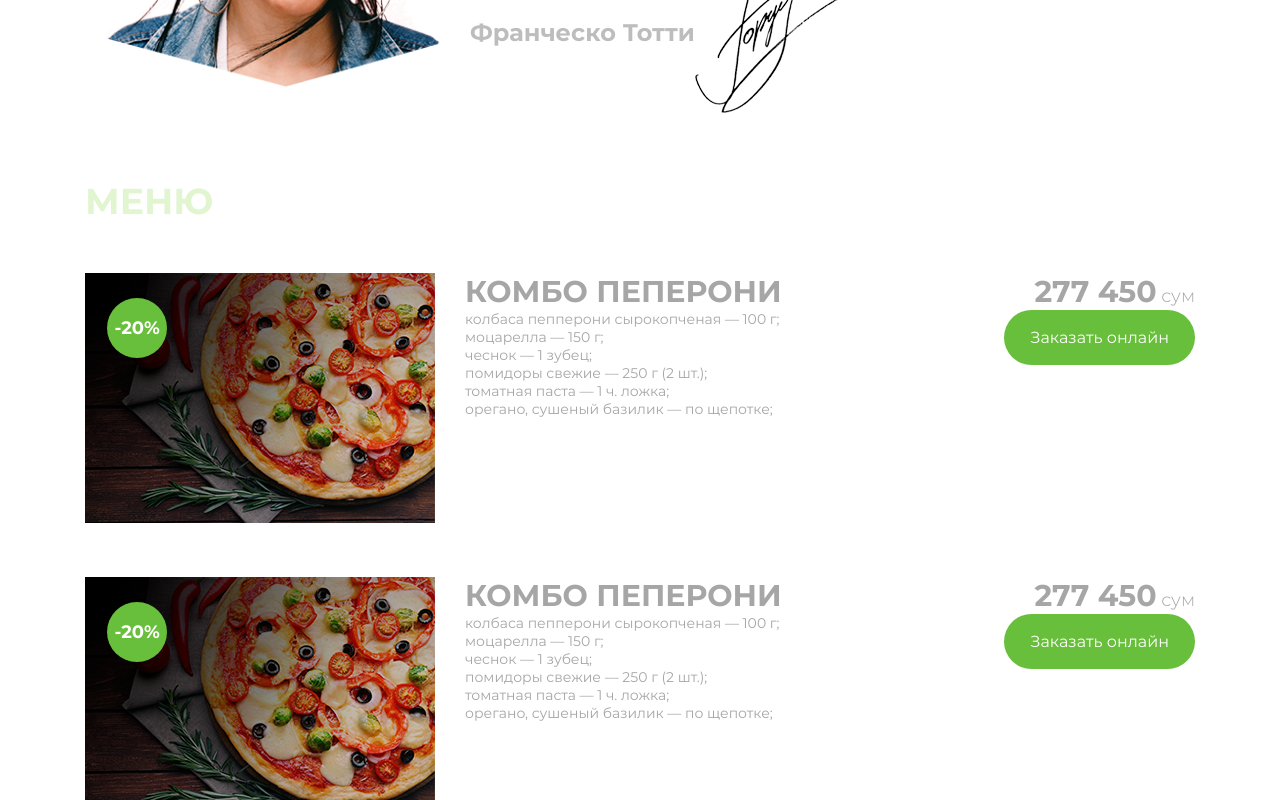
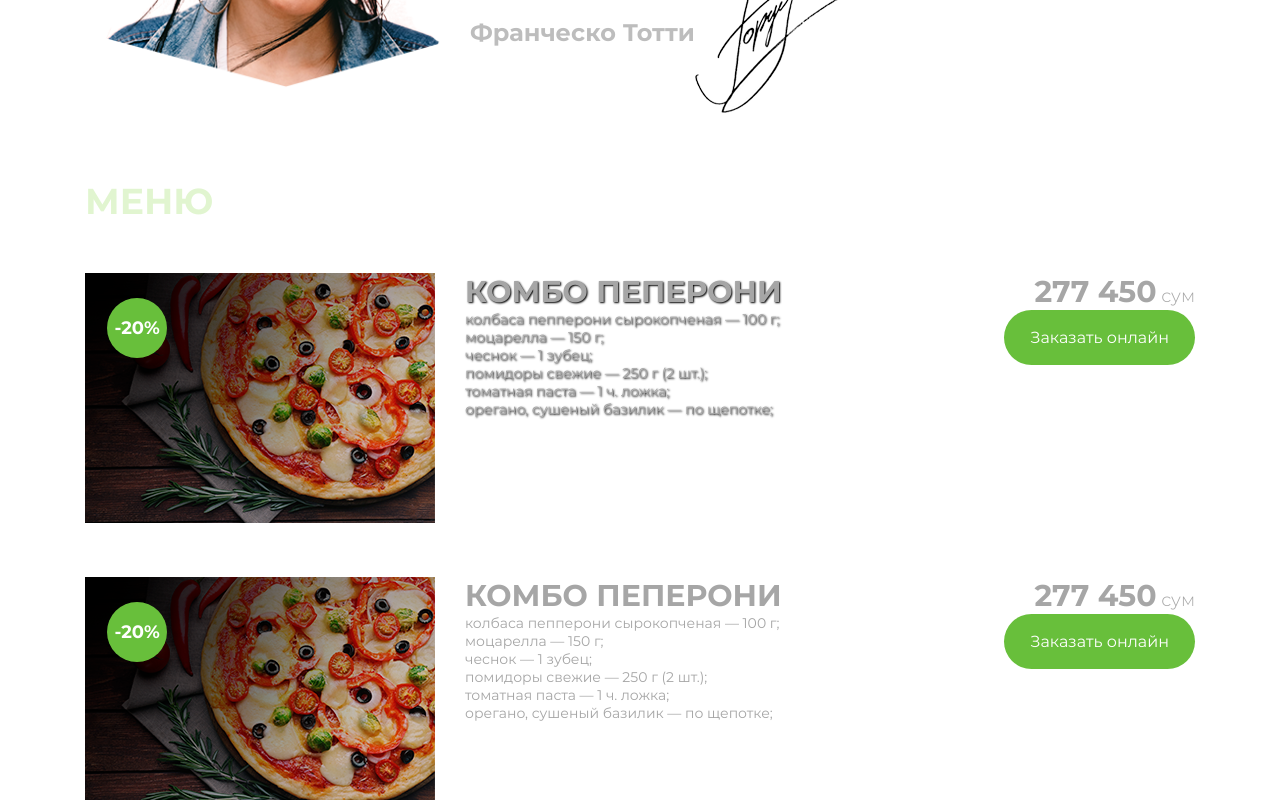
Before and after one commit to Beginner777-cpp/Pizzeria, a plain HTML site: page index.html in a window 1280 px wide. In both pictures the pointer is over the element 623 px from the left and 1642 px from the top of the page. Shown: the part 1242-2042 px from the top of the page. Drawn offline with Linux system fonts and the light colour scheme.

Commit message:
Update style.css

```diff
--- a/style/style.css
+++ b/style/style.css
@@ -237,6 +237,9 @@ text-transform: uppercase;
     font-size: 14px;
     color:var(--grey);
 }
+.main_menu_text:hover{
+    text-shadow:1px 1px 2px black;
+}
 .price{
     text-align: right;
     font-family: var(--f_light);
```
